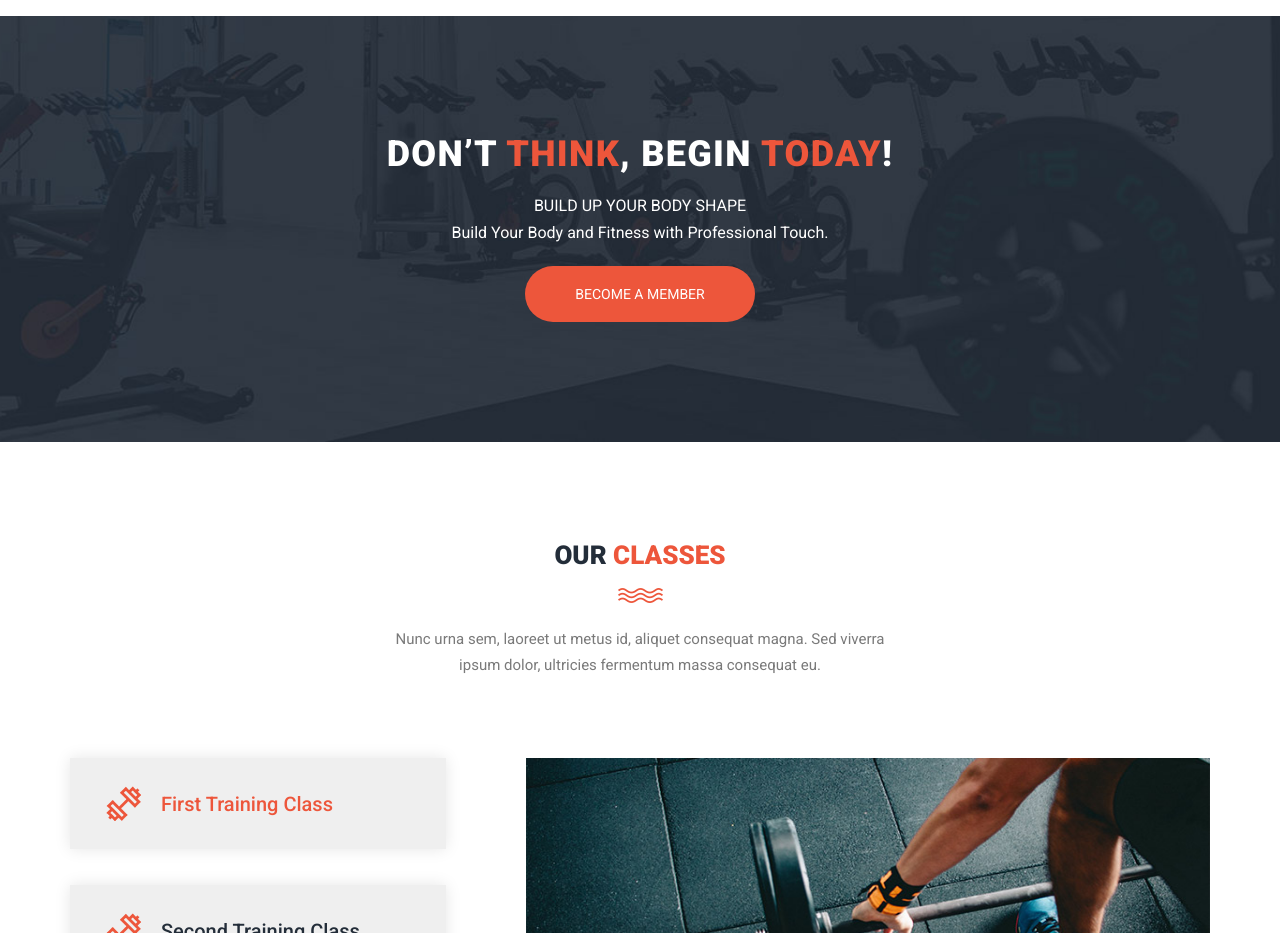
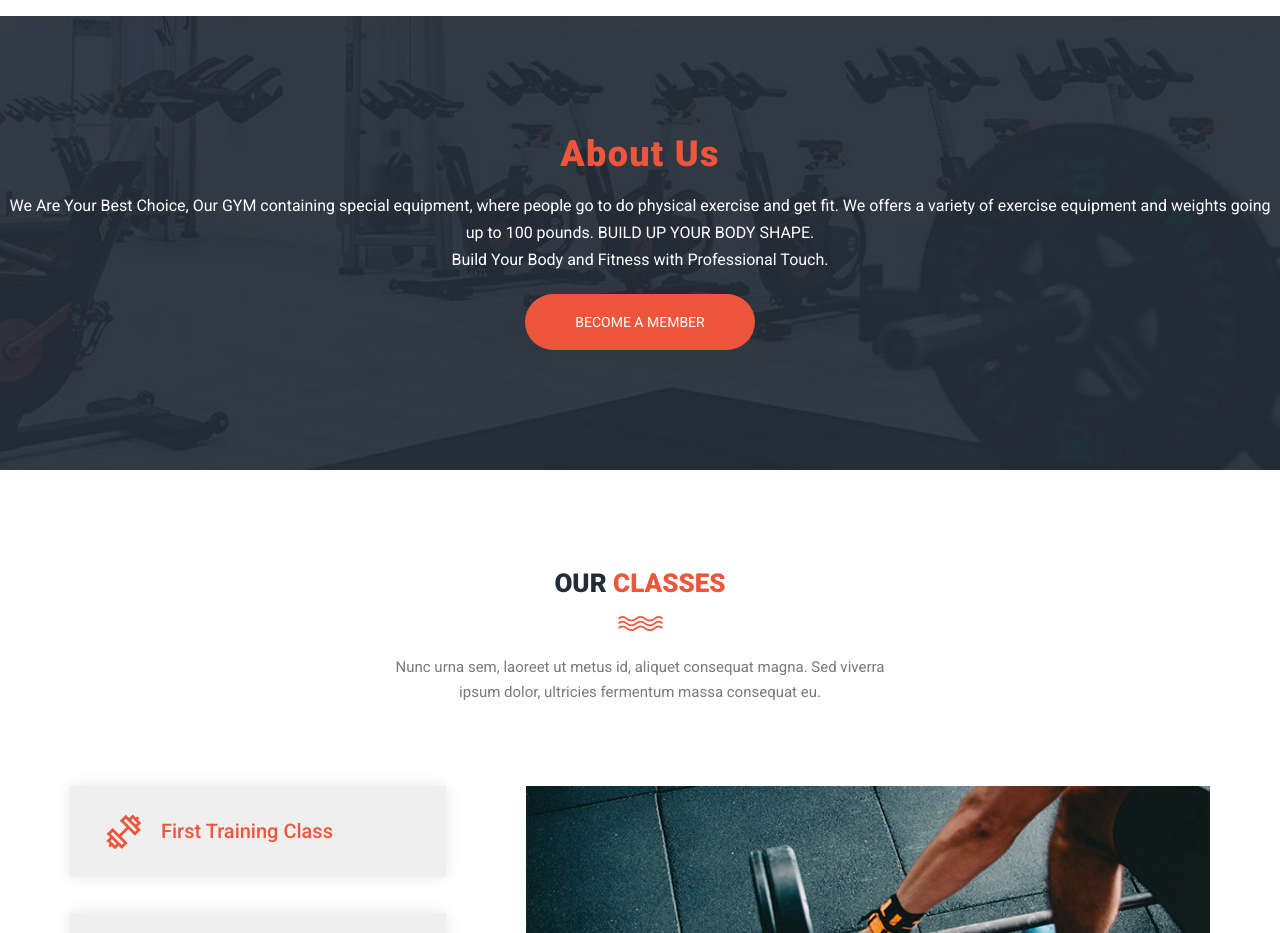
Before and after one commit to Momen-Alshouha/react-gym-project, a React (Create React App) app: page / in a window 1280 px wide. Shown: the part 1720-2653 px from the top of the page. Built offline with nearby package versions, Linux system fonts and the light colour scheme.

Commit message:
about section added

```diff
--- a/src/components/Member/Member.js
+++ b/src/components/Member/Member.js
@@ -7,10 +7,11 @@ import {Link} from 'react-router-dom';
 const Member = ({ text }) => (
   <section css={styles} className="member">
     <h2>
-      DON’T <span>THINK</span>, BEGIN <span>TODAY</span>!
+       <span>About Us</span>
     </h2>
     <p>
-    BUILD UP YOUR BODY SHAPE
+      We Are Your Best Choice, Our GYM containing special equipment, where people go to do physical exercise and get fit. We offers a variety of exercise equipment and weights going up to 100 pounds.
+    BUILD UP YOUR BODY SHAPE.
 
       <br /> Build Your Body and Fitness with Professional Touch.
     </p>
```
Also changed, not shown: src/components/Login/Login.js (line endings or trailing spaces).
